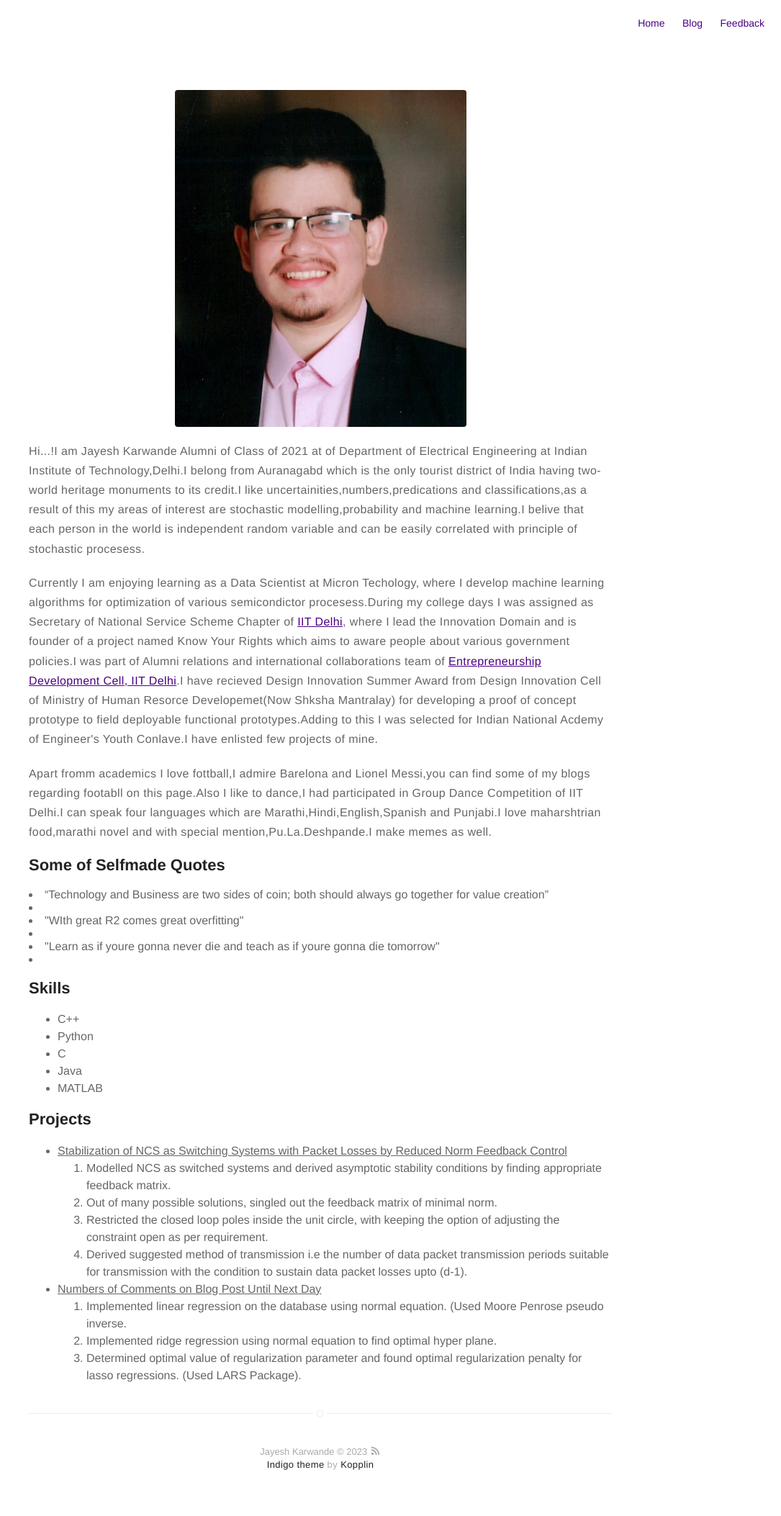
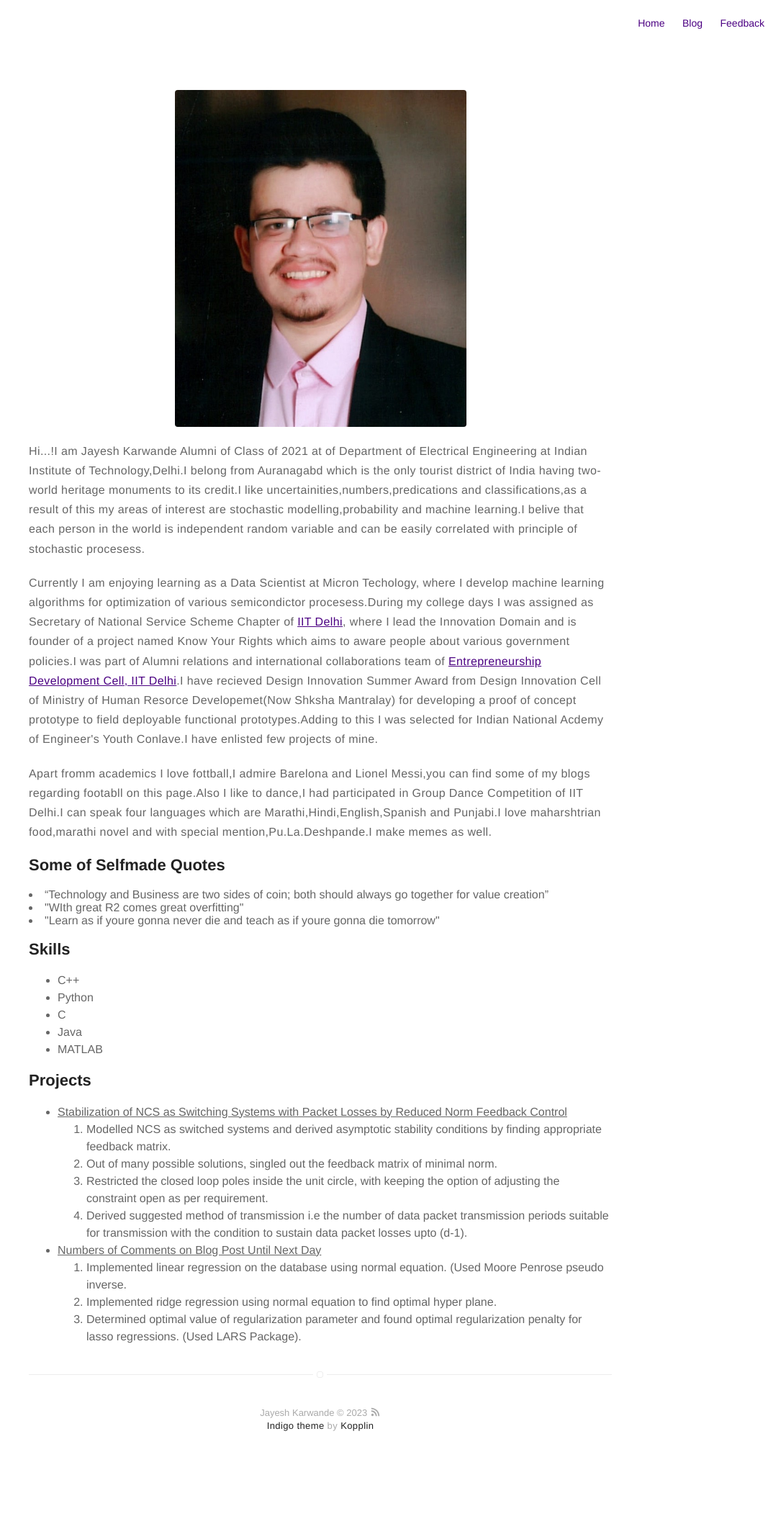
Before and after one commit to Jayesh-Karwande/Jayesh-Karwande.github.io, a Jekyll site: the page built from about.md, in a window 1280 px wide. Shown: the whole page at 72% size, without its empty margins (195-1280 px from the left). Built offline with Jekyll 4.4.1, drawn with Linux system fonts in a browser that asks for light colours; after the commit the page ends 2052 px from its top, so only the background shows below that.

```diff
--- a/about.md
+++ b/about.md
@@ -11,9 +11,9 @@ layout: page
 <p>Apart fromm academics I love fottball,I admire Barelona and Lionel Messi,you can find some of my blogs regarding footabll on this page.Also I like to dance,I had participated in Group Dance Competition of IIT Delhi.I can speak four languages which are Marathi,Hindi,English,Spanish and Punjabi.I love maharshtrian food,marathi novel and with special mention,Pu.La.Deshpande.I make memes as well.</p>
 
 <h2>Some of Selfmade Quotes</h2>
-<li> “Technology and Business are two sides of coin; both should always go together for value creation”<li>
-<li>"WIth great R2 comes great overfitting"<li>
-<li>"Learn as if youre gonna never die and teach as if youre gonna die tomorrow"<li>
+<li> “Technology and Business are two sides of coin; both should always go together for value creation”
+<li>"WIth great R2 comes great overfitting"
+<li>"Learn as if youre gonna never die and teach as if youre gonna die tomorrow"
 
 
 <h2>Skills</h2>
```
